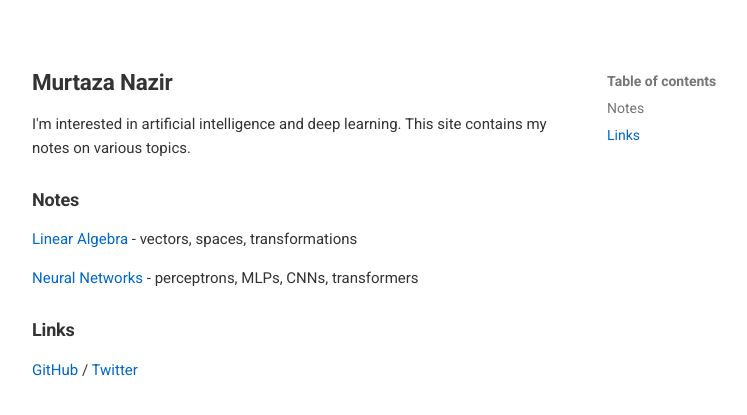
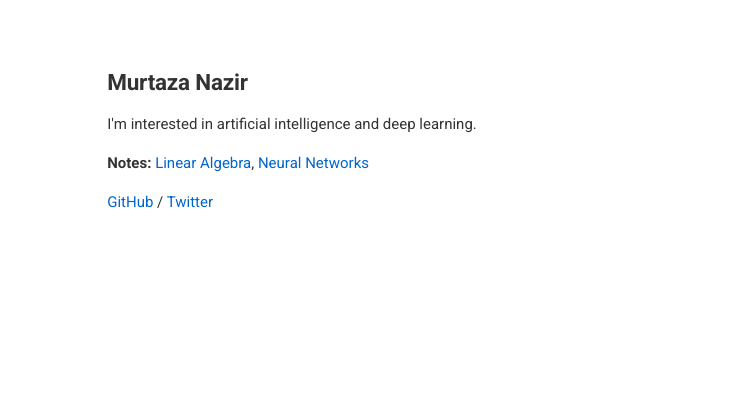
Before and after one commit to themurtazanazir/themurtazanazir.github.io, an MkDocs documentation site: the page built from docs/index.md, in a window 1280 px wide. Shown: the top 415 px of the page, without its empty margins (227-974 px from the left). Built offline with MkDocs 1.6.1 and Material for MkDocs 9.7.7, drawn with Linux system fonts in a browser that asks for light colours.

Commit message:
Remove table of contents from index
- Flatten index page structure completely
- Remove section headers (Notes, Links)
- Disable TOC generation (toc_depth: 0)
- Ultra-minimal single paragraph with inline links

```diff
--- a/docs/index.md
+++ b/docs/index.md
@@ -1,13 +1,7 @@
 # Murtaza Nazir
 
-I'm interested in artificial intelligence and deep learning. This site contains my notes on various topics.
+I'm interested in artificial intelligence and deep learning.
 
-## Notes
-
-[Linear Algebra](linear_algebra/introduction.md) - vectors, spaces, transformations
-
-[Neural Networks](neural_networks/multiayer-perceptron/index.md) - perceptrons, MLPs, CNNs, transformers
-
-## Links
+**Notes:** [Linear Algebra](linear_algebra/introduction.md), [Neural Networks](neural_networks/multiayer-perceptron/index.md)
 
 [GitHub](https://github.com/themurtazanazir/) / [Twitter](https://twitter.com/murtazanazir/)
--- a/mkdocs.yml
+++ b/mkdocs.yml
@@ -37,7 +37,8 @@ markdown_extensions:
           format: !!python/name:pymdownx.superfences.fence_code_format
 
   - toc:
-      permalink: true
+      permalink: false
+      toc_depth: 0
 
 plugins:
   - search
```
